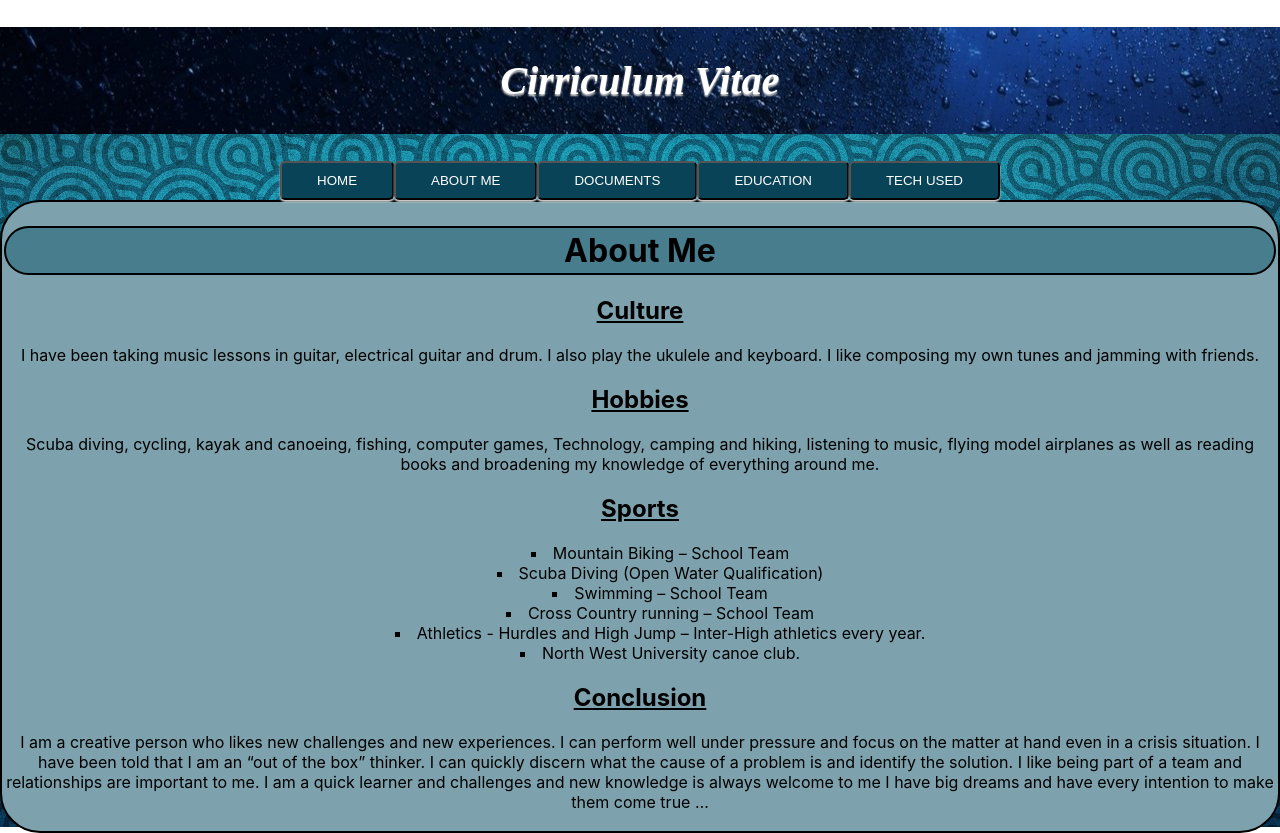
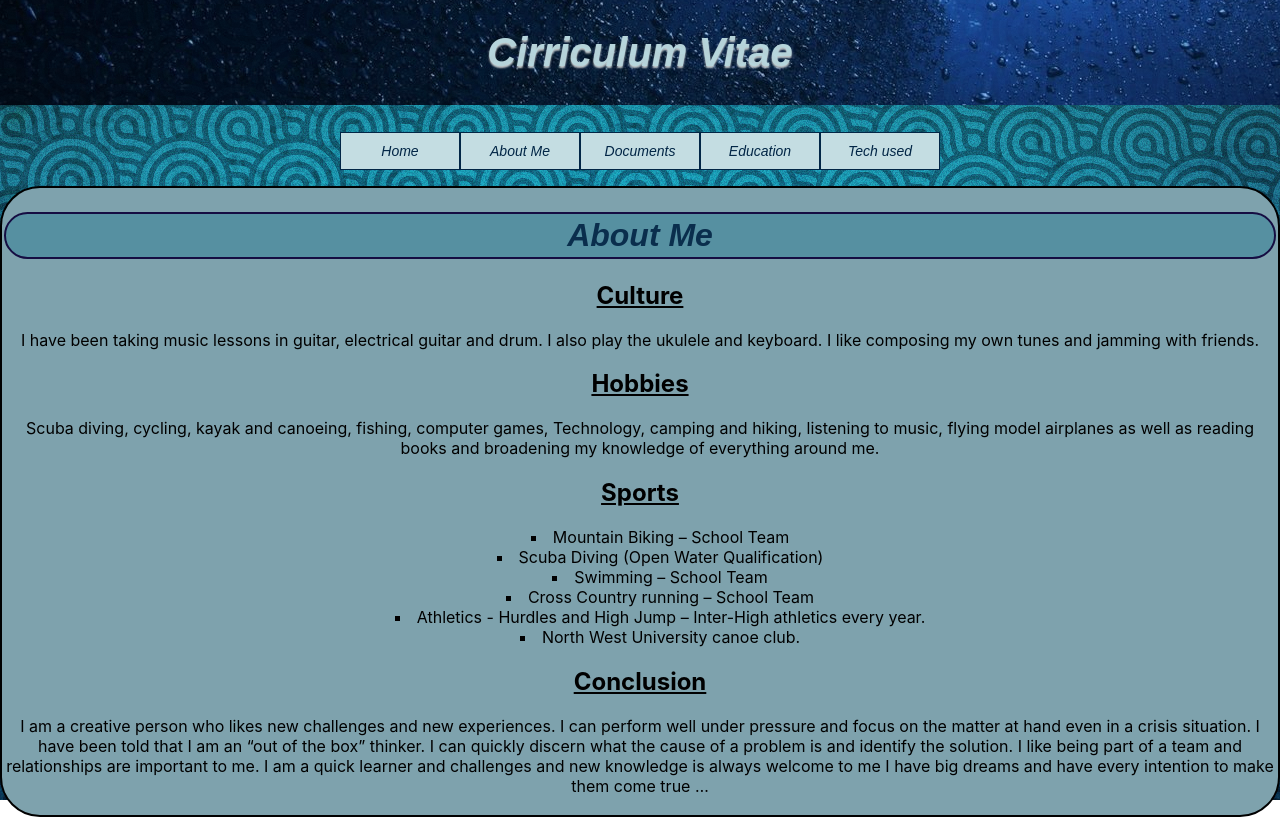
Before and after one commit to hannovdw/Project1, a React (Create React App) app in the folder project1/: page /about in a window 1280 px wide. Built offline with nearby package versions, Linux system fonts and the light colour scheme.

Commit message:
style changes

```diff
--- a/project1/src/App.css
+++ b/project1/src/App.css
@@ -3,7 +3,6 @@
   background:#64B5F6;
   text-align: center;
   background: #000000 url(bg.jpg) 50% 50% repeat;
-
 }
 
 .list{
@@ -12,15 +11,19 @@
 }
 
 .head{
-  border: 2px solid black;
+  border: 2px solid rgb(14, 2, 58);
+  color: #022646;
   border-radius: 40px;
-  background: rgb(71, 125, 141);
+  background: rgb(83, 143, 161);
+  font-family: Arial, Helvetica, sans-serif;
   align-self: center;
+  font-style: oblique;
   box-align: center;
   text-align: center;
   margin-left: auto;
   margin-right: auto;
   padding: 3px 2px;
+  opacity: 0.93;
 
 }
 
@@ -29,6 +32,7 @@
   width:180;
   box-shadow: 0px 4px 4px black;
   border-radius: 7px;
+  opacity: 0.95;
 }
 
 .paragraph{
@@ -47,34 +51,48 @@
 .image{
   height: 400;
   width:180;
-  box-shadow: 0px 4px 4px black;
+  box-shadow: 5px 5px 5px 5px rgb(196, 221, 226);
   border-radius: 7px;
+  margin-top: 15px;
 }
 
-.button{
-  background-color: rgb(9, 67, 87);
-  color: white;
-  padding: 10px 35px;
-  border-radius: 5px;
-  outline: 0;
-  box-shadow: 0px 2px 2px lightgray;
-  text-transform: uppercase;
-  text-size-adjust: 15;
+.btn {
+  font-size: 14px;
+  padding: 10px;
+  width: 120px;
+  text-align: center;
+  border: 0.1rem solid#022646;
+  margin-bottom: 1rem;
+  font-style: oblique;
+  text-decoration: none;
+  color: #022646;
+  background-color: rgb(196, 221, 226);
+}
+
+.btn:hover {
   cursor: pointer;
-  transition: ease background-color 250ms;
+  box-shadow: 0 0.4rem 1.4rem 0 rgba(34, 162, 226, 0.5);
+  transform: translateY(-0.25rem);
+  transition: transform 200ms;
+}
 
+.btn[disabled]:hover {
+  cursor: not-allowed;
+  box-shadow: none;
+  transform: none;
 }
+
 
 .header{
   padding: 30px;
   text-align: center;
-  background: #0D47A1;
-  color: white;
+  color: rgb(196, 221, 226);
   font-size: 40px;
   font-family: Arial, Helvetica, sans-serif;
   font-style: oblique;
-  font-family: 'Macloney Regular';
   background: #000000 url(do.jpg) 50% 80% no-repeat;
   text-shadow: 0px 2px 2px lightgray ;
+  margin-top: 0px;
+  opacity: 0.92;
 
 }
--- a/project1/src/App.js
+++ b/project1/src/App.js
@@ -30,7 +30,7 @@ function App(){
 
 const Home = () => (
   <div className="app">
-  <div className = "tweet">
+  <div className = "head">
   <h3>Hanno Van der walt</h3>
       <p>Cell: 0823054581</p>
   <h3>BSc.I.T</h3>
--- a/project1/src/Nav.js
+++ b/project1/src/Nav.js
@@ -8,19 +8,19 @@ function Nav(){
     <div>
       <h1 className="header">Cirriculum Vitae</h1>
       <Link to="/">
-      <button className="button">Home</button>
+      <button className="btn">Home</button>
       </Link>
       <Link to="/about">
-      <button className="button">About Me</button>
+      <button className="btn">About Me</button>
       </Link>
       <Link to="/qualifications">
-      <button className="button">Documents</button>
+      <button className="btn">Documents</button>
       </Link>
       <Link to="/education">
-      <button className="button">Education</button>
+      <button className="btn">Education</button>
       </Link>
       <Link to="/hobbies">
-      <button className="button">Tech used</button>
+      <button className="btn">Tech used</button>
       </Link>
     </div>
   );
```
Also changed, not shown: project1/src/Home.js (+6 -8 lines).
